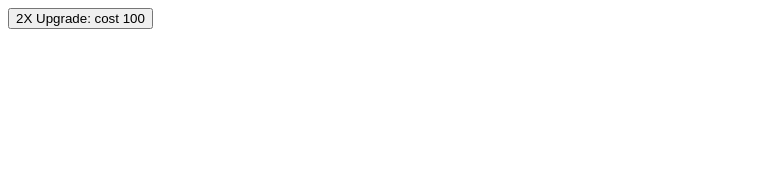
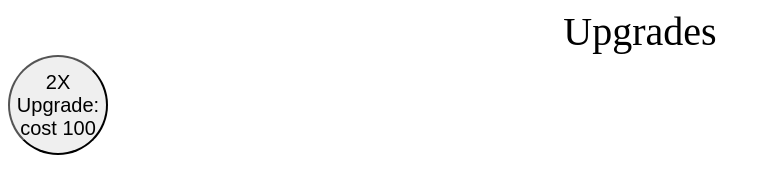
Before and after one commit to romanbeaumont07/Clicker, a plain HTML site: page Clicker/upgrades.html in a window 1280 px wide. Shown: the whole page, without its empty margins (0-771 px from the left). Drawn offline with Linux system fonts and the light colour scheme.

Commit message:
Style Upgrade

```diff
--- a/Clicker/upgrades.html
+++ b/Clicker/upgrades.html
@@ -4,9 +4,16 @@
     <meta charset="UTF-8">
     <meta name="viewport" content="width=device-width, initial-scale=1.0">
     <title>Upgrades!!!</title>
+    <link rel="stylesheet" href="upgradesstyle.css">
 </head>
 <body>
-    <button id="Upgrade1">2X Upgrade: cost 100</button>
+    <div id="UpgradeLabelDiv">
+        <label id="UpgradeLabel">Upgrades</label>
+    </div>
+    </>
+    <div class="UpgradesDiv">
+        <button id="Upgrade1">2X Upgrade: cost 100</button>
+    </div>
     <script src="upgrades.js"></script>
 </body>
 </html>
--- /dev/null
+++ b/Clicker/upgradesstyle.css
@@ -0,0 +1,17 @@
+.UpgradesDiv {
+    position: absolute;
+}
+
+#Upgrade1 {
+    border-radius: 50%;
+    height: 100px;
+    width: 100px;
+    font-size: 20px;
+}
+
+#UpgradeLabel {
+    font-size: 40px;
+}
+#UpgradeLabelDiv {
+    text-align: center;
+}
```
Also changed, not shown: Clicker/index.html (+1 -1 lines), Clicker/style.css (+7 -0 lines).
